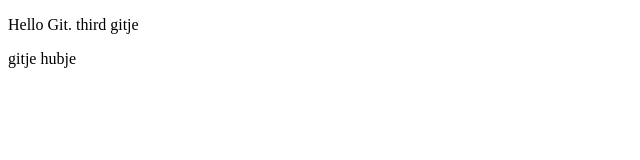
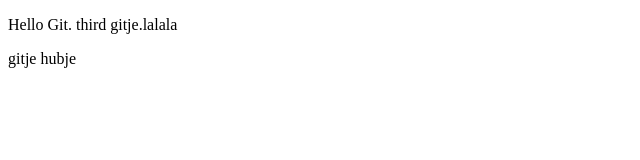
Before and after one commit to tasstra/lecture0, a plain HTML site: page hello.html in a window 1280 px wide. Shown: the full height of the page, 0-640 px from the left. Drawn offline with Linux system fonts and the light colour scheme.

Commit message:
start hello git ohohohohohahah lalala

```diff
--- a/hello.html
+++ b/hello.html
@@ -5,7 +5,7 @@
     <title>Hello Git. Hi di ho</title>
   </head>
   <body>
-    <p>Hello Git. third gitje</p>
+    <p>Hello Git. third gitje.lalala</p>
     <p>gitje hubje</p>
   </body>
 </html>
```
